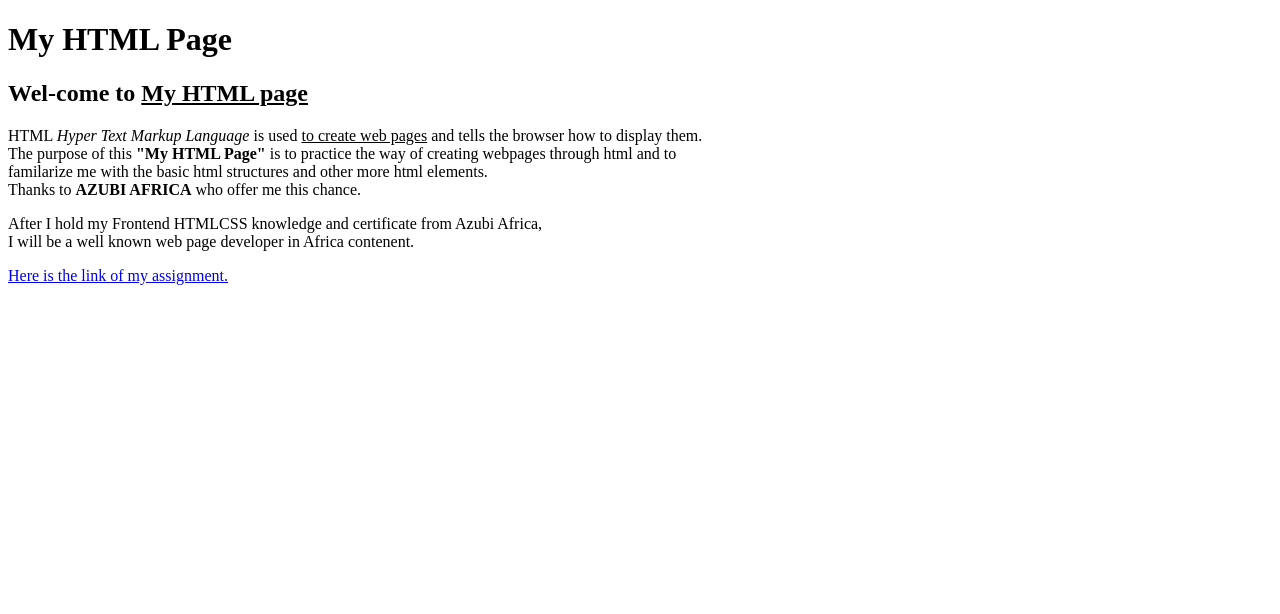
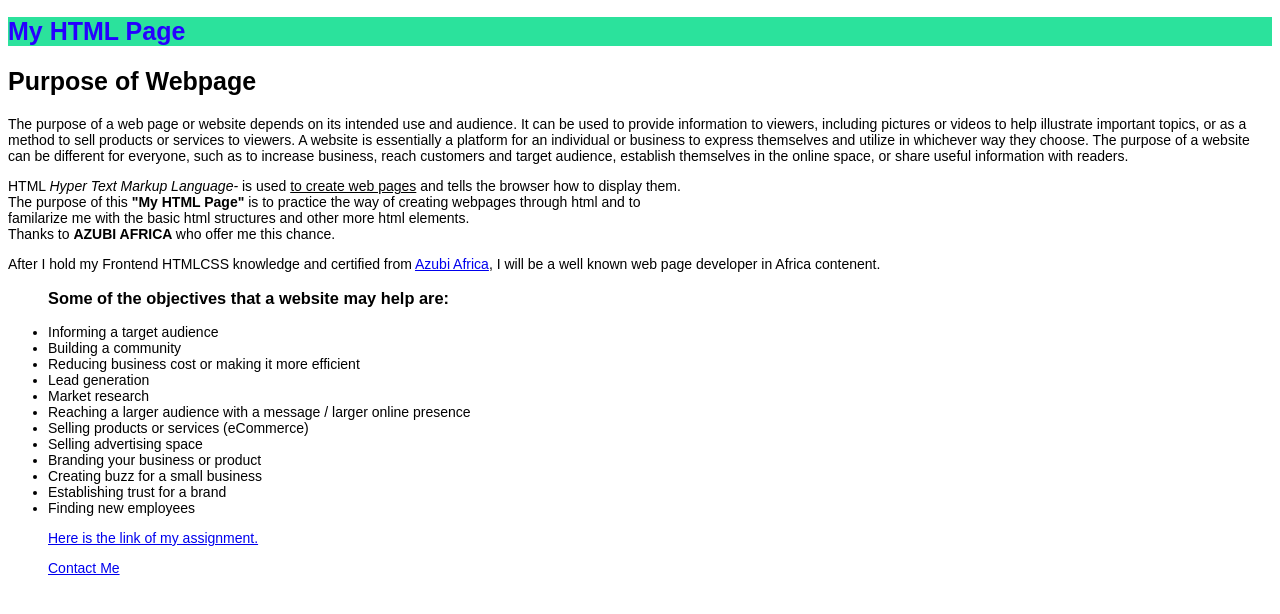
Before and after one commit to GammachisT/AZ-Frontend-HTMLCSS, a plain HTML site: page index.html in a window 1280 px wide. Drawn offline with Linux system fonts and the light colour scheme.

Commit message:
Introduction to HTML

```diff
--- a/index.html
+++ b/index.html
@@ -4,12 +4,52 @@
     <meta charset="UTF-8">
     <meta name="viewport" content="width=device-width, initial-scale=1.0">
     <title>My HTML Page</title>
+    <style>
+        body {
+            font-family: Arial, sans-serif;
+            font-size: 14px;
+        }
+        .main-header h1 {
+            font-size: 25px;
+            background-color: rgb(43, 226, 156);
+            border-radius: 100;
+            color: rgb(38, 0, 255);
+        }
+        .main-header h2 {
+            font-size: 25px;
+            te
+            color: rgb(4, 255, 0);
+        }
+        .section{
+            color: aqua;
+        }
+    </style>
 </head>
+
 <body>
-    <h1>My HTML Page</h1>
-    <h2>Wel-come to <u>My HTML page</u></h2>
-    <p>HTML <i>Hyper Text Markup Language</i> is used <u>to create web pages</U> and tells the browser how to display them. <br>The purpose of this <b>"My HTML Page"</b> is to practice the way of creating webpages through html and to <br>familarize me with the basic html structures and other more html elements. </br>Thanks to <b>AZUBI AFRICA</b> who offer me this chance.</p>
-            <p> After I hold my Frontend HTMLCSS knowledge and certificate from Azubi Africa, <br>I will be a well known web page developer in Africa contenent.</p>
-            <a href="https://cloud-school.thinkific.com/courses/take/frontend-developer-html-css/texts/39755718-assignment">Here is the link of my assignment.</a>
-</body>
+    <header class="main-header">
+        <h1 class >My HTML Page</h1>
+        <h2>Purpose of Webpage</h2>
+    </header>
+    <div><p>The purpose of a web page or website depends on its intended use and audience. It can be used to provide information to viewers, including pictures or videos to help illustrate important topics, or as a method to sell products or services to viewers. A website is essentially a platform for an individual or business to express themselves and utilize in whichever way they choose. The purpose of a website can be different for everyone, such as to increase business, reach customers and target audience, establish themselves in the online space, or share useful information with readers.</p>
+    <p>HTML <i>Hyper Text Markup Language-</i> is used <u>to create web pages</U> and tells the browser how to display them. <br>The purpose of this <b>"My HTML Page"</b> is to practice the way of creating webpages through html and to <br>familarize me with the basic html structures and other more html elements. </br>Thanks to <strong>AZUBI AFRICA </strong> who offer me this chance.</p>
+        <p> After I hold my Frontend HTMLCSS knowledge and certified from <a href="https://www.azubiafrica.org">Azubi Africa</a>, I will be a well known web page developer in Africa contenent.</p>
+    </div>
+        <ul><h3>Some of the objectives that a website may help are:</h3>
+            <li>Informing a target audience</li>
+            <li>Building a community</li>
+            <li>Reducing business cost or making it more efficient</li>
+            <li>Lead generation</li>
+            <li>Market research</li>
+            <li>Reaching a larger audience with a message / larger online presence</li>
+            <li>Selling products or services (eCommerce)</li>
+            <li>Selling advertising space</li>
+            <li>Branding your business or product</li>
+            <li>Creating buzz for a small business</li>
+            <li>Establishing trust for a brand</li>
+            <li>Finding new employees</li>
+
+    <p><a href="https://cloud-school.thinkific.com/courses/take/frontend-developer-html-css/texts/39755718-assignment">Here is the link of my assignment.</a></p>
+    <footer><a href="mailto:koomartgammachu@gmail.com">Contact Me</a></footer>
+    </body>
 </html>
```
